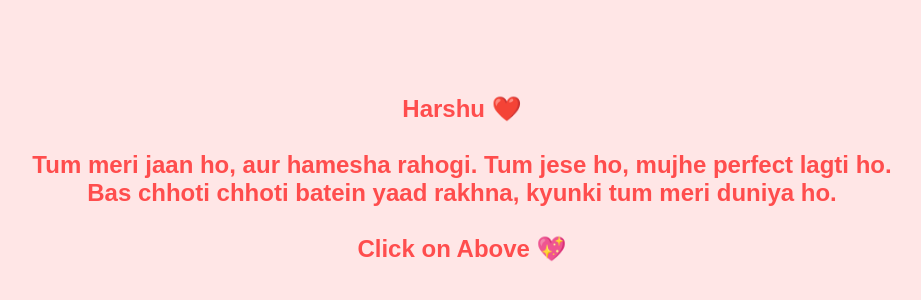
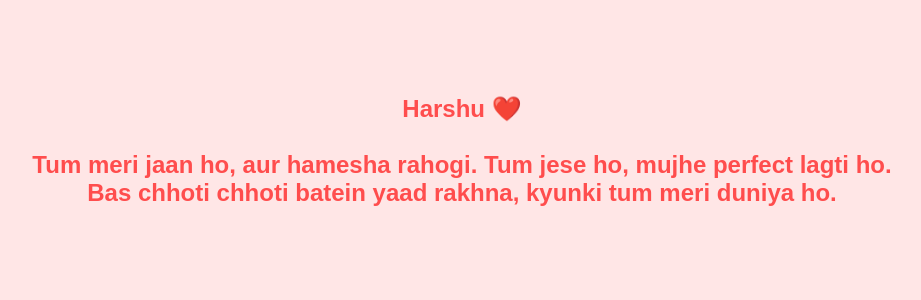
Before and after one commit to sujal8791/Ahm, a plain HTML site: page page2.html in a window 1280 px wide. Shown: the part 158-458 px from the top of the page, without its empty margins (178-1099 px from the left). Drawn offline with Linux system fonts and the light colour scheme.

Commit message:
Update page2.html

```diff
--- a/page2.html
+++ b/page2.html
@@ -12,7 +12,6 @@
             Harshu ❤️ <br><br>
             Tum meri jaan ho, aur hamesha rahogi. Tum jese ho, mujhe perfect lagti ho. <br>
             Bas chhoti chhoti batein yaad rakhna, kyunki tum meri duniya ho. <br><br>
-            Click on Above 💖
         </p>
     </div>
 
```
